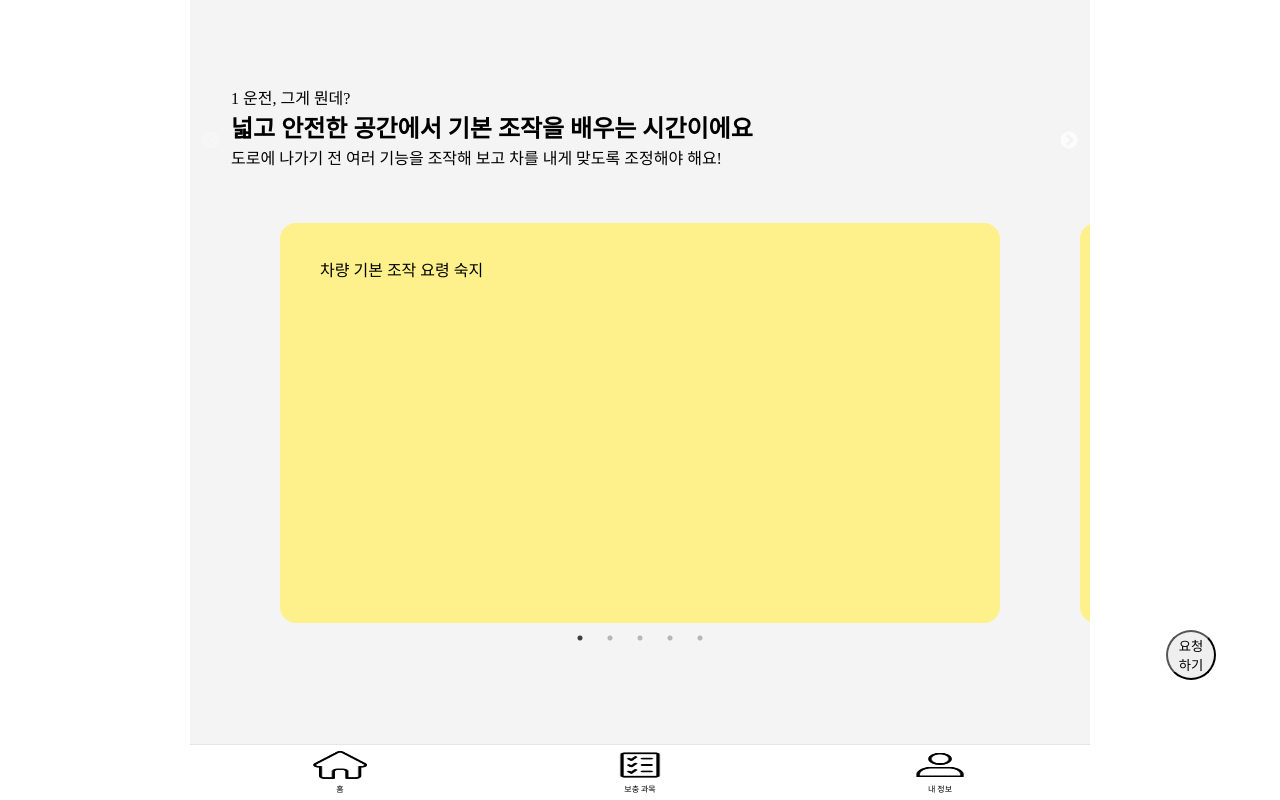
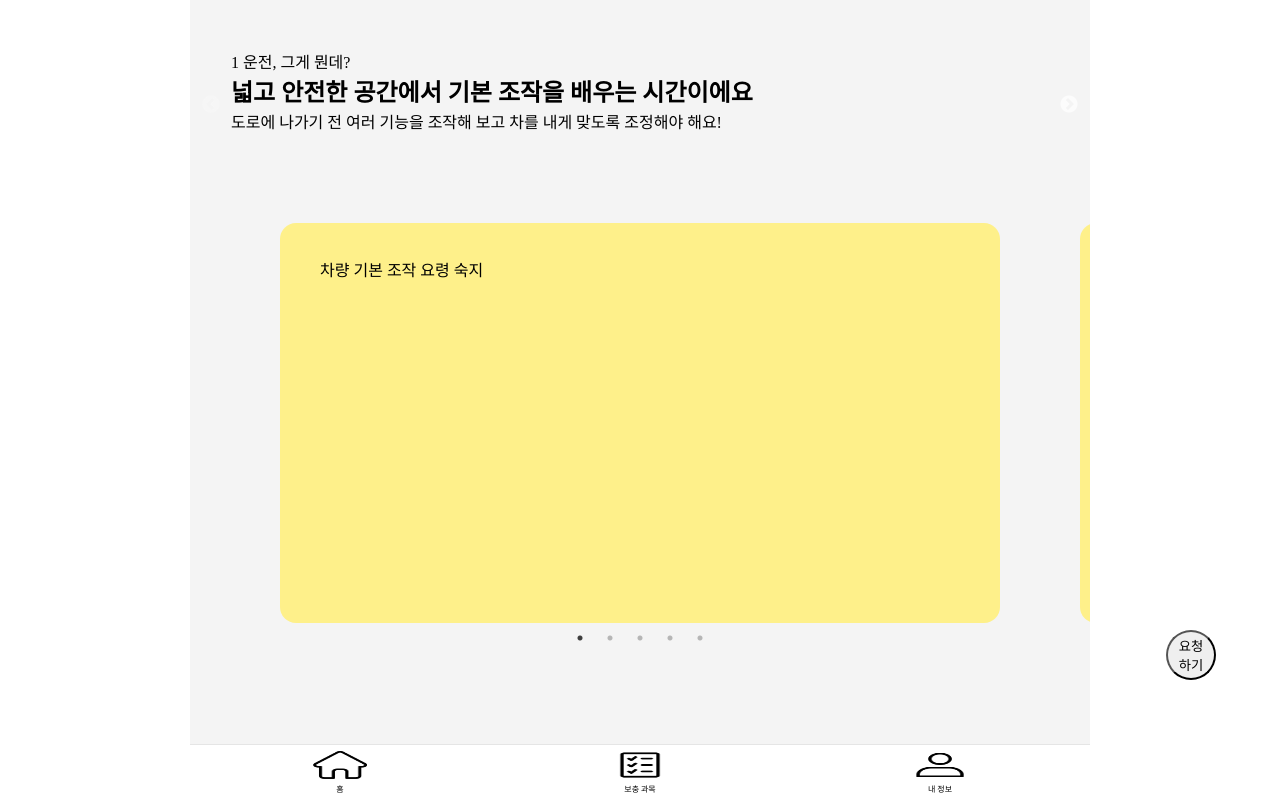
Before and after one commit to SWM-AtoZ/friendrive-client, a React (Create React App) app: page / in a window 1280 px wide. Built offline with nearby package versions, Linux system fonts and the light colour scheme; no server answers.

Commit message:
Modify Home

```diff
--- a/src/pages/home/home.module.css
+++ b/src/pages/home/home.module.css
@@ -6,14 +6,17 @@ overflow: hidden;
 .section_explain{
 width: 100%;
 height: 30%;
-padding-top: 10%;
+padding-top: 6%;
 padding-left: 4%;
 padding-right: 4%;
 box-sizing: border-box;
-border-color: rgba(0, 0, 0, 0.5);
-border-style: solid;
+overflow: hidden;
 }
 
+.explain_container{
+    width: 100%;
+    height: 100%;
+}
 .section_explain_number{
     padding-left: 5px;
     margin-top: 1px;
```
